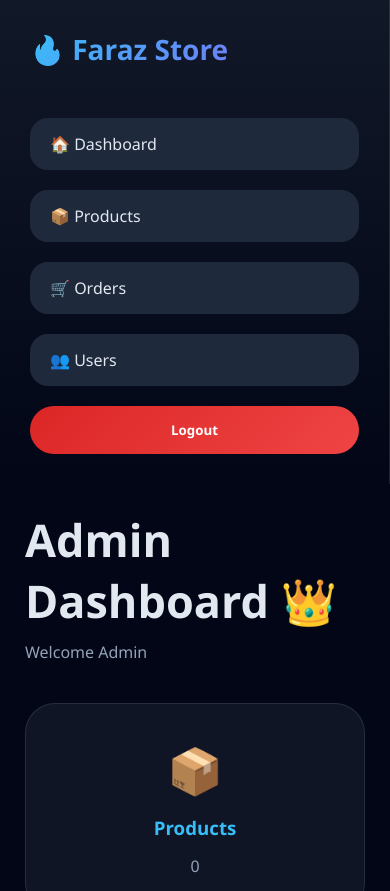
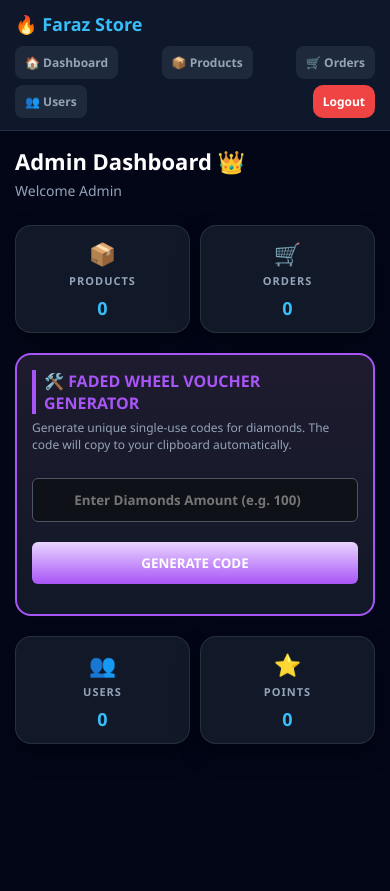
Before and after one commit to ashrafnadim47-creator/faraz, a plain HTML site: page admin-dashboard.html in a window 390 px wide. Shown: the top 891 px of the page. After the commit the page ends 844 px from the top, so only its background shows below. Drawn offline with Linux system fonts and the light colour scheme; no server answers.

Commit message:
Fix Point 4: Responsive mobile layout fix for Admin Dashboard

```diff
--- a/css/admin-dashboard.css
+++ b/css/admin-dashboard.css
@@ -1,423 +1,214 @@
-/* =====================================
-   FARAZ STORE v2.0
-   PREMIUM ADMIN DASHBOARD CSS
-===================================== */
+/* ==========================================================================
+   🔥 FIXED RESPONSIVE ADMIN DASHBOARD CSS (DESKTOP + MOBILE PERFECT FIT)
+   ========================================================================== */
 
-
-
-.admin-container{
-
-
-    min-height:100vh;
-
-
-    display:flex;
-
-
-    background:#020617;
-
-
+* {
+    margin: 0;
+    padding: 0;
+    box-sizing: border-box;
+    font-family: 'Segoe UI', Roboto, sans-serif;
 }
 
-
-
-
-
-
-
-/* SIDEBAR */
-
-
-.admin-sidebar{
-
-
-    width:280px;
-
-
-    min-height:100vh;
-
-
-    padding:30px;
-
-
-    background:
-
-
-    linear-gradient(
-    180deg,
-    #111827,
-    #020617
-    );
-
-
-    border-right:
-
-
-    1px solid rgba(255,255,255,.1);
-
-
-    display:flex;
-
-
-    flex-direction:column;
-
-
-    gap:20px;
-
-
+body {
+    background: #020617;
+    color: #e2e8f0;
+    min-height: 100vh;
+    overflow-x: hidden;
 }
 
-
-
-
-
-
-
-.admin-sidebar h2{
-
-
-    font-size:28px;
-
-
-    margin-bottom:30px;
-
-
-    background:
-
-
-    linear-gradient(
-    135deg,
-    #38bdf8,
-    #8b5cf6
-    );
-
-
-    -webkit-background-clip:text;
-
-
-    background-clip:text;
-
-
-    color:transparent;
-
-
+/* Main Layout Container */
+.admin-container {
+    display: flex;
+    min-height: 100vh;
+    width: 100%;
 }
 
-
-
-
-
-
-
-.admin-sidebar a{
-
-
-    padding:15px 20px;
-
-
-    border-radius:18px;
-
-
-    background:#1e293b;
-
-
-    color:#e2e8f0;
-
-
-    transition:.3s;
-
-
+/* 1. Sidebar Styling (Desktop Default) */
+.admin-sidebar {
+    width: 240px;
+    background: #0f172a;
+    border-right: 1px solid rgba(255, 255, 255, 0.1);
+    padding: 20px 15px;
+    display: flex;
+    flex-direction: column;
+    gap: 12px;
+    flex-shrink: 0;
 }
 
-
-
-
-
-.admin-sidebar a:hover{
-
-
-    background:
-
-
-    linear-gradient(
-    135deg,
-    #2563eb,
-    #7c3aed
-    );
-
-
-    transform:translateX(8px);
-
-
+.admin-sidebar h2 {
+    color: #38bdf8;
+    font-size: 20px;
+    margin-bottom: 10px;
 }
 
-
-
-
-
-
-
-#logout-btn{
-
-
-    margin-top:auto;
-
-
-    padding:15px;
-
-
-    border-radius:25px;
-
-
-    background:
-
-
-    linear-gradient(
-    135deg,
-    #dc2626,
-    #ef4444
-    );
-
-
-    color:white;
-
-
-    font-weight:bold;
-
-
+.admin-sidebar a {
+    color: #94a3b8;
+    text-decoration: none;
+    padding: 12px 15px;
+    border-radius: 10px;
+    font-weight: 600;
+    transition: all 0.2s;
+    display: block;
 }
 
-
-
-
-
-
-
-/* MAIN */
-
-
-.admin-main{
-
-
-    flex:1;
-
-
-    padding:40px;
-
-
+.admin-sidebar a:hover, .admin-sidebar a.active {
+    background: #1e293b;
+    color: #38bdf8;
 }
 
-
-
-
-
-
-
-.admin-main h1{
-
-
-    font-size:45px;
-
-
-    margin-bottom:10px;
-
-
+.admin-sidebar button#logout-btn {
+    margin-top: auto;
+    padding: 12px;
+    background: #ef4444;
+    color: #fff;
+    border: none;
+    border-radius: 10px;
+    font-weight: bold;
+    cursor: pointer;
 }
 
-
-
-
-
-
-
-.admin-main p{
-
-
-    color:#94a3b8;
-
-
+/* 2. Main Content Section */
+.admin-main {
+    flex: 1;
+    padding: 25px;
+    width: 100%;
+    overflow-y: auto;
 }
 
-
-
-
-
-
-
-/* STATS */
-
-
-.stats{
-
-
-    margin-top:40px;
-
-
-    display:grid;
-
-
-    grid-template-columns:
-
-
-    repeat(3,1fr);
-
-
-    gap:25px;
-
-
+.admin-main h1 {
+    font-size: 28px;
+    color: #fff;
+    margin-bottom: 5px;
 }
 
-
-
-
-
-
-
-.stat-card{
-
-
-    padding:35px;
-
-
-    text-align:center;
-
-
-    background:
-
-
-    rgba(17,24,39,.9);
-
-
-    border-radius:30px;
-
-
-    border:
-
-
-    1px solid rgba(255,255,255,.1);
-
-
-    transition:.3s;
-
-
+.admin-main p {
+    color: #94a3b8;
+    font-size: 14px;
+    margin-bottom: 25px;
 }
 
-
-
-
-
-
-
-.stat-card:hover{
-
-
-    transform:translateY(-8px);
-
-
+/* 3. Grid Stats Matrix */
+.stats {
+    display: grid;
+    grid-template-columns: repeat(auto-fit, minmax(200px, 1fr));
+    gap: 20px;
 }
 
-
-
-
-
-
-
-.stat-card h2{
-
-
-    font-size:45px;
-
-
+.stat-card {
+    background: #111827;
+    border: 1px solid rgba(255, 255, 255, 0.1);
+    border-radius: 16px;
+    padding: 20px;
+    text-align: center;
+    box-shadow: 0 10px 25px rgba(0,0,0,0.3);
 }
 
-
-
-
-
-
-
-.stat-card h3{
-
-
-    margin:15px;
-
-
-    color:#38bdf8;
-
-
+.stat-card h2 {
+    font-size: 32px;
+    margin-bottom: 5px;
 }
 
-
-
-
-
-
-
-.stat-card p{
-
-
-    color:#94a3b8;
-
-
+.stat-card h3 {
+    font-size: 14px;
+    color: #94a3b8;
+    text-transform: uppercase;
+    letter-spacing: 1px;
 }
 
-
-
-
-
-
-
-/* MOBILE */
-
-
-@media(max-width:900px){
-
-
-
-.admin-container{
-
-
-    flex-direction:column;
-
-
+.stat-card p {
+    font-size: 26px;
+    font-weight: bold;
+    color: #38bdf8;
+    margin-top: 8px;
+    margin-bottom: 0;
 }
 
-
-
-
-
-.admin-sidebar{
-
-
-    width:100%;
-
-
-    min-height:auto;
-
-
+/* 4. Voucher Generator Card */
+.admin-voucher-card {
+    grid-column: 1 / -1; /* Spans full row */
+    background: linear-gradient(180deg, #1e1b2e 0%, #111827 100%) !important;
+    border: 2px solid #a855f7 !important;
+    border-radius: 16px !important;
+    padding: 20px !important;
+    margin: 10px 0 !important;
 }
 
+/* ==========================================================================
+   📱 MOBILE & TABLET RESPONSIVE FIX (Fixes squished layout on phone)
+   ========================================================================== */
+@media (max-width: 768px) {
+    .admin-container {
+        flex-direction: column; /* Stacks sidebar on top of main content */
+    }
 
+    .admin-sidebar {
+        width: 100%;
+        border-right: none;
+        border-bottom: 1px solid rgba(255, 255, 255, 0.1);
+        padding: 12px 15px;
+        flex-direction: row;
+        flex-wrap: wrap;
+        justify-content: space-between;
+        align-items: center;
+        gap: 6px;
+    }
 
+    .admin-sidebar h2 {
+        width: 100%;
+        font-size: 18px;
+        margin-bottom: 4px;
+    }
 
-.admin-main{
+    .admin-sidebar a {
+        padding: 8px 10px;
+        font-size: 12px;
+        background: #1e293b;
+        border-radius: 8px;
+    }
 
+    .admin-sidebar button#logout-btn {
+        margin-top: 0;
+        padding: 8px 10px;
+        font-size: 12px;
+    }
 
-    padding:25px;
+    .admin-main {
+        padding: 15px;
+    }
 
+    .admin-main h1 {
+        font-size: 22px;
+    }
 
+    /* 2 columns layout for stats cards on mobile */
+    .stats {
+        grid-template-columns: repeat(2, 1fr);
+        gap: 10px;
+    }
+
+    .stat-card {
+        padding: 12px 8px;
+    }
+
+    .stat-card h2 { font-size: 22px; }
+    .stat-card h3 { font-size: 11px; }
+    .stat-card p { font-size: 18px; }
+
+    /* Voucher Card Mobile Fix */
+    .admin-voucher-card {
+        padding: 15px !important;
+    }
+
+    .admin-voucher-card div[style*="display: flex"] {
+        flex-direction: column !important; /* Stack input and generate button */
+        gap: 10px !important;
+    }
+
+    .admin-voucher-card input {
+        width: 100% !important;
+    }
+
+    .admin-voucher-card button {
+        width: 100% !important;
+    }
 }
-
-
-
-.stats{
-
-
-    grid-template-columns:1fr;
-
-
-}
-
-
-
-}
```
